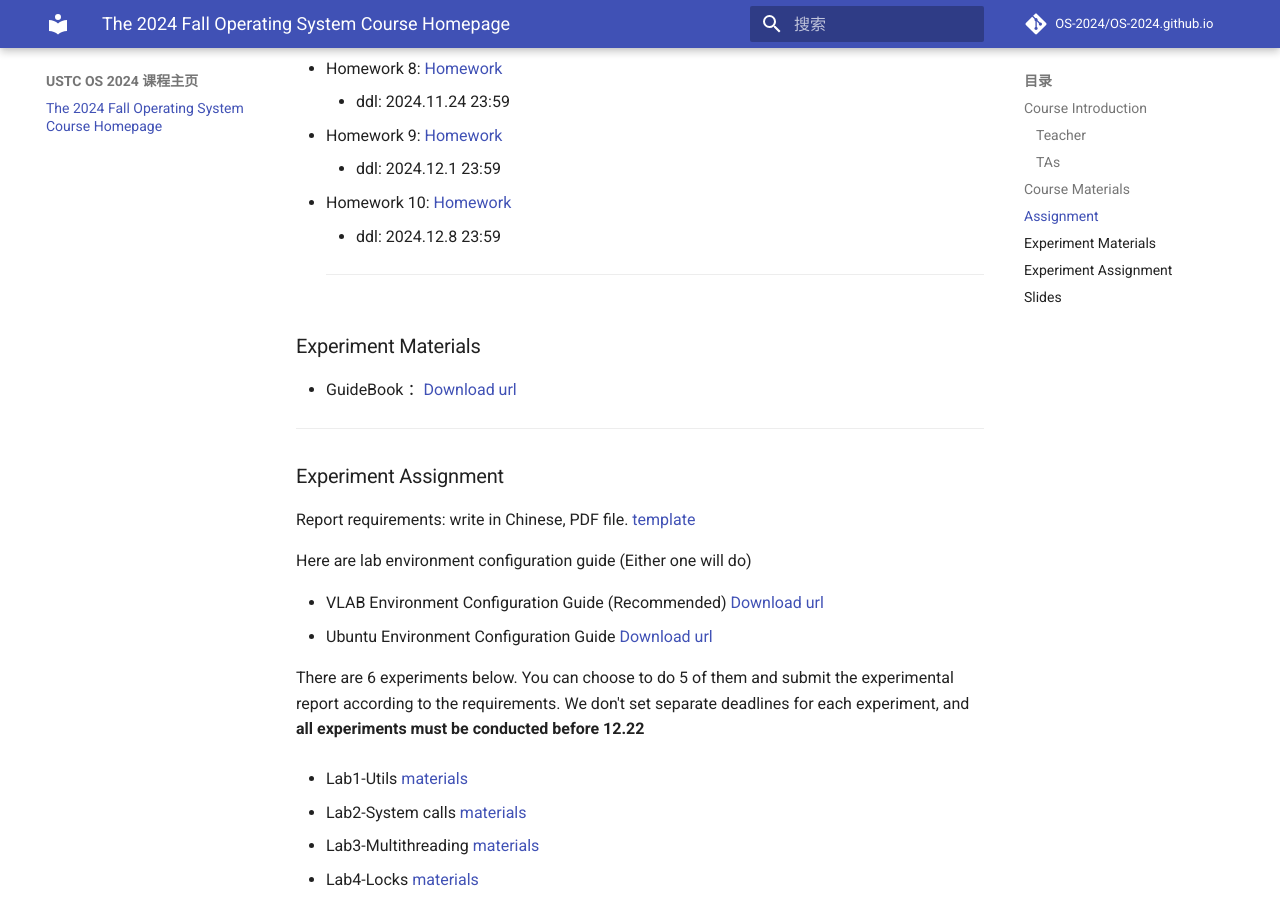
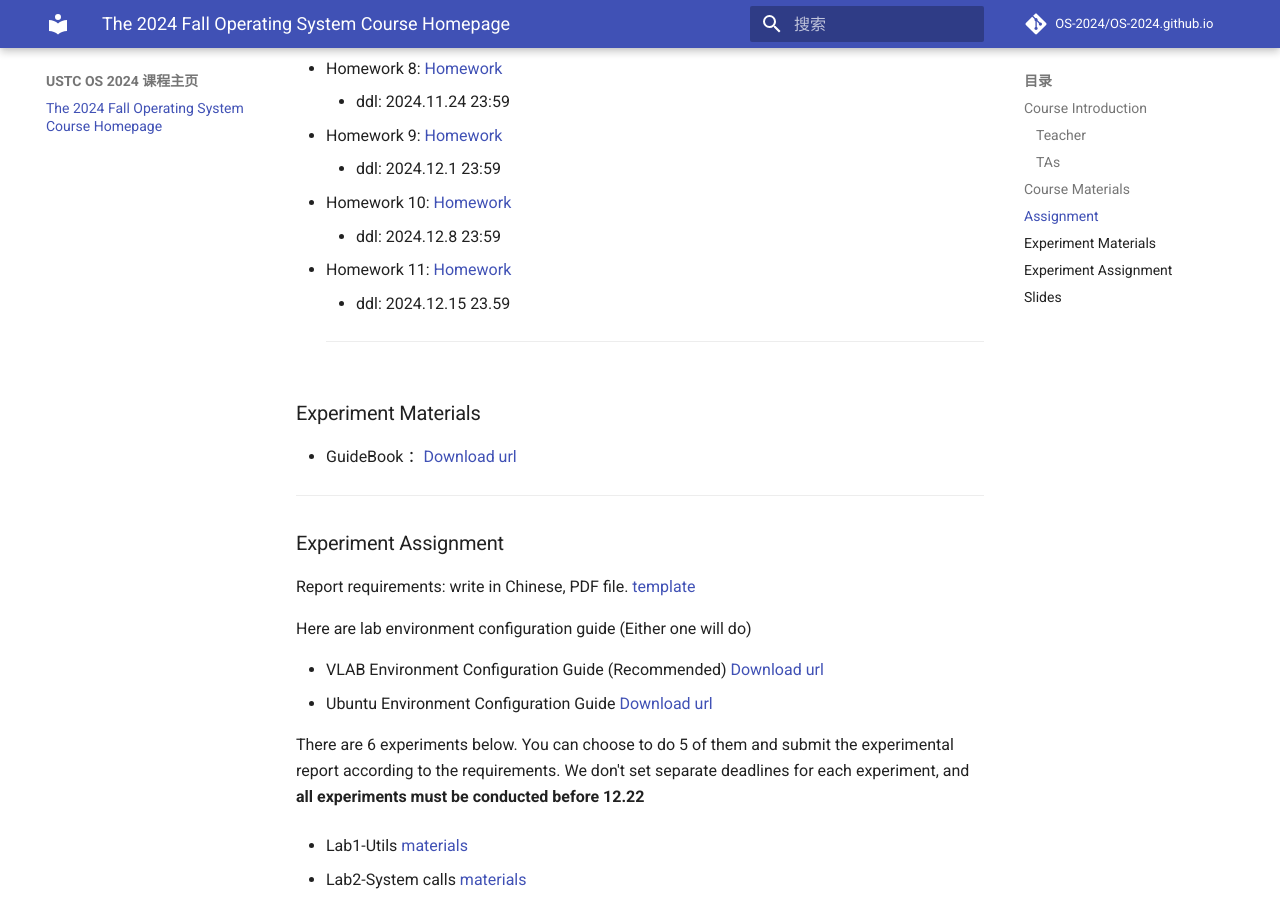
Before and after one commit to OS-2024/OS-2024.github.io, an MkDocs documentation site: the page built from docs/index.md, in a window 1280 px wide and 900 px high, scrolled down 2242 px. Built offline with MkDocs 1.6.1 and Material for MkDocs 9.7.7, drawn with Linux system fonts in a browser that asks for light colours; comment, search, counter and statistics services are not loaded.

Commit message:
add hw11

```diff
--- a/docs/index.md
+++ b/docs/index.md
@@ -104,6 +104,10 @@ Additional notes on assignments:
 * Homework 10: [Homework](https://rec.ustc.edu.cn/share/d1032c30-b074-11ef-9320-b7af0d1d387d)
 
     * ddl: 2024.12.8 23:59
+
+* Homework 11: [Homework](https://rec.ustc.edu.cn/share/9ef47e60-b6e0-11ef-9785-2feb196f6e0f)
+
+    * ddl: 2024.12.15 23.59
 ***
 
 ### Experiment Materials
```
